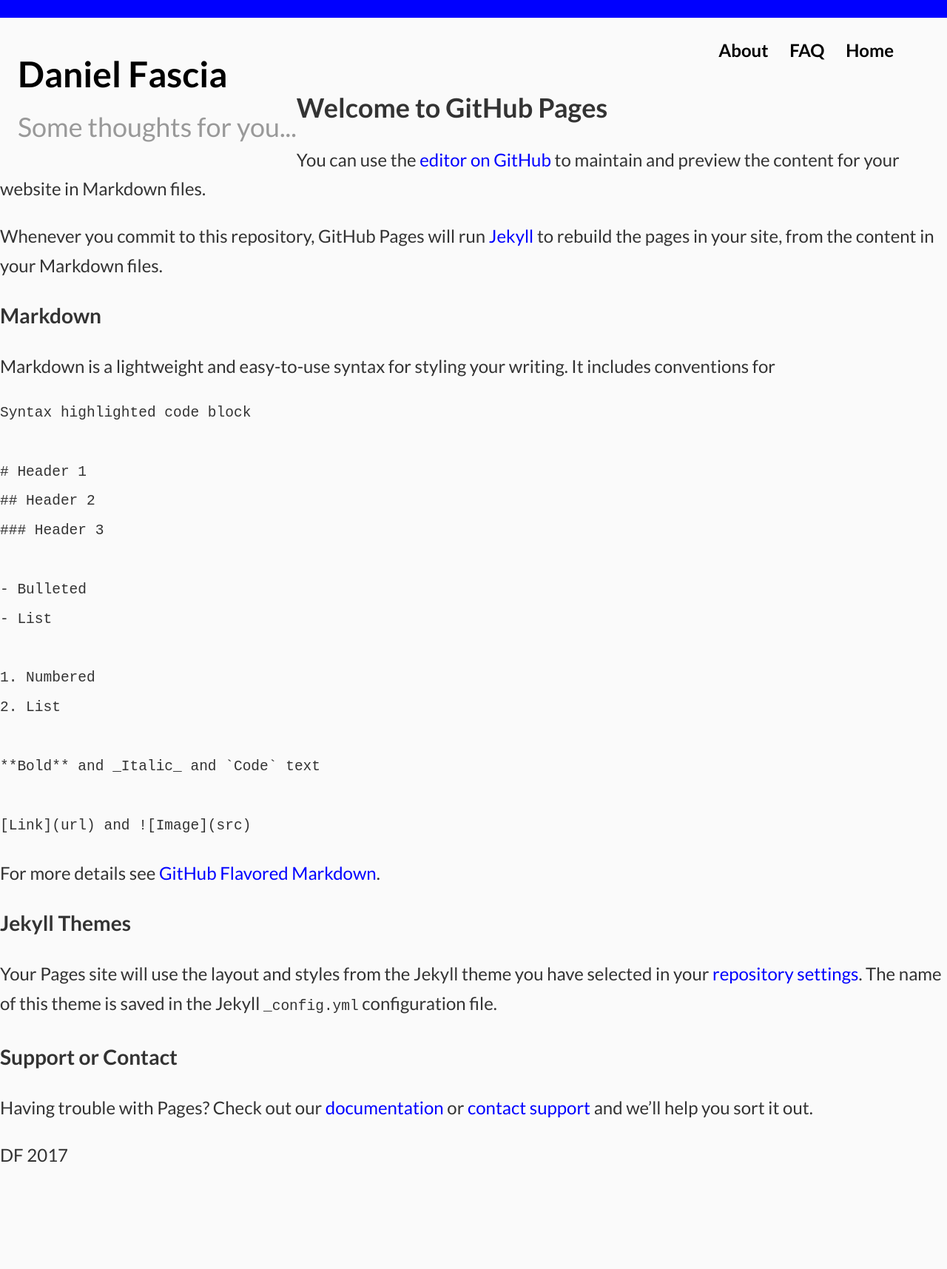
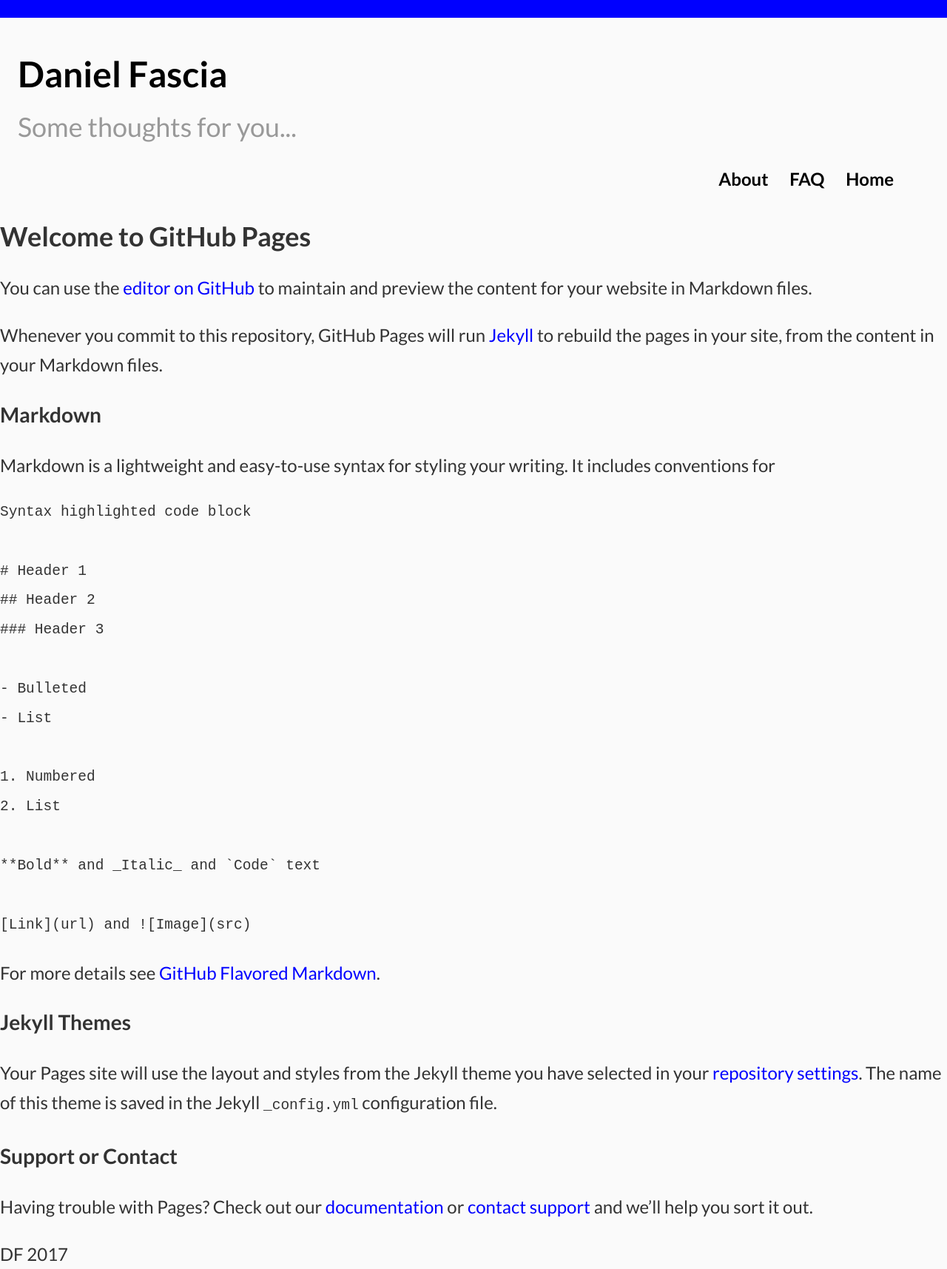
Before and after one commit to danfascia/danfascia.github.io, a Jekyll site: the page built from index.md, in a window 1280 px wide. Shown: the whole page at 74% size. Built offline with Jekyll 4.4.1, drawn with Linux system fonts in a browser that asks for light colours; our own code applies the rules of GitHub Pages for plain Markdown files; before the commit the page ends 1581 px from its top, so only the background shows below that.

Commit message:
Update default.html

```diff
--- a/_layouts/default.html
+++ b/_layouts/default.html
@@ -12,11 +12,10 @@
   </head>
   <body>
    <div style="container">
-    <header>
-      <div class="site-branding">
+
+     <header>
         <h1 class="site-title">{{ site.title }}</h1>
         <h2 class="site-description">{{ site.description }}</h2>
-      </div>
 
       <nav class="site-navigation">
       {% for page in site.pages %}
@@ -25,13 +24,14 @@
       </nav>
     </header>
 
-    <section class="main-content">
+    <article class="main-content">
       {{ content }}
+    </article>
 
-      <footer class="site-footer">
-        <span class="site-footer-credits">DF 2017</span>
-      </footer>
-    </section>
+	<footer class="site-footer">
+    	    <span class="site-footer-credits">DF 2017</span>
+	</footer>
+</div> <!-- container -->
 
 
 
```
